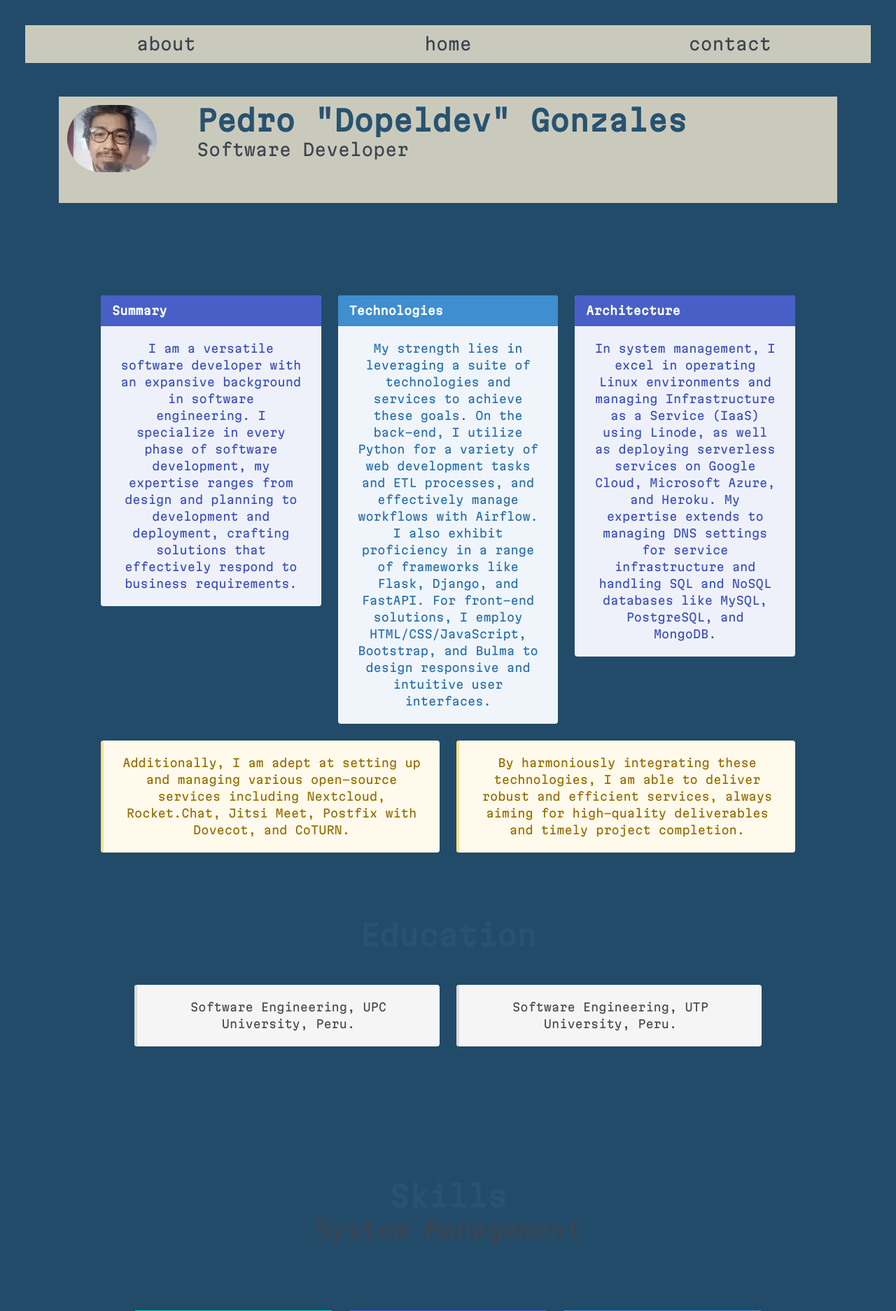
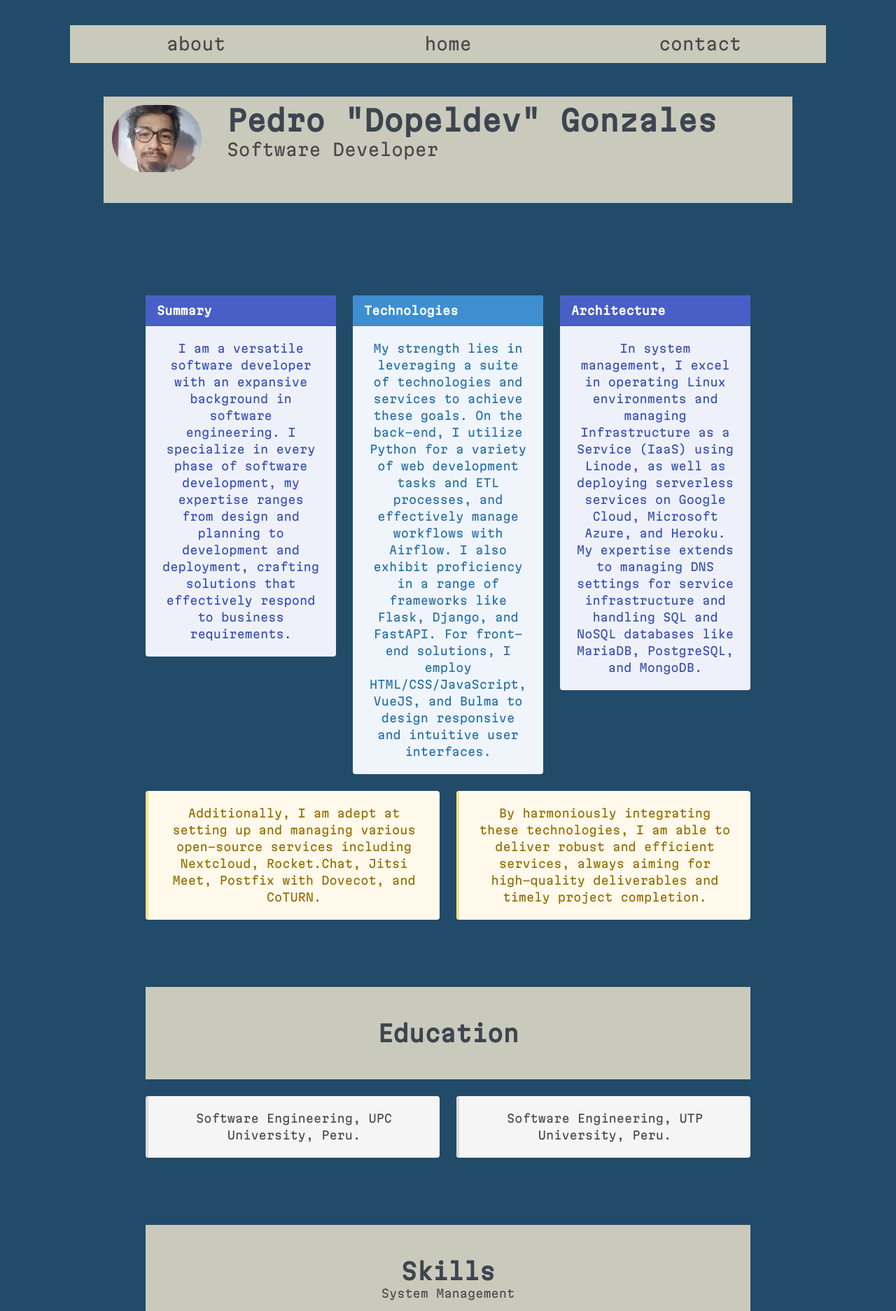
Before and after one commit to dopelDev/about, a Flask app: page / in a window 1280 px wide. Shown: the top 1873 px of the page at 70% size. Run offline with Flask 3, Linux system fonts and the light colour scheme.

Commit message:
version 1.1 day 2 'templates'

```diff
--- a/about/static/sass/main.sass
+++ b/about/static/sass/main.sass
@@ -40,8 +40,7 @@ $color5: #285270
 //custom bulma _colors
 
 //custom bulma
-$title-color: $color5
-$subtitle-color: $color3
+$title-color: $color3
 
 // import bulma
 @import "../../../node_modules/bulma/bulma.sass"
--- a/about/templates/about.html
+++ b/about/templates/about.html
@@ -6,9 +6,11 @@
 		{% include 'includes/header.html' %}
 	</head>
 	<body class="color1">
-		{% include 'includes/summary.html' %}
+		<div class="container is-max-widescreen">
+			{% include 'includes/summary.html' %}
+			<footer>
+				{% include 'includes/footer.html' %}
+			</footer>
+		</div>
 	</body>
-	<footer>
-		{% include 'includes/footer.html' %}
-	</footer>
 </html>
--- a/about/templates/includes/footer.html
+++ b/about/templates/includes/footer.html
@@ -1,27 +1,10 @@
-<footer class="footer">
-	<div class="container">
-		<div class="columns">
-			<div class="column is-6">
-				<div class="section has-text-centered">
-					<p class="title is-5">Created by Pedro <b>'Dopeldev'</b> Gonzales @ 2023</p>
-					<p class="subtitle is-6">Powered by Flask, Bulma and VueJS.</p>
-				</div>
+<div class="container main-font">
+	<div class="columns">
+		<div class="column">
+			<div class="section has-text-centered">
+				<p class="is-size-4 text-color4">Created by Pedro <b>'Dopeldev'</b> Gonzales @ 2023</p>
+				<p class="is-6 text-color4">Powered by Flask, Bulma and VueJS.</p>
 			</div>
-			<div class="column is-4">
-				<div class="section has-text-centered">
-					<h2 class="title is-5">Contacts</h2>
-					<p>
-					<a href="mailto:gonzales@dopeldev.com">
-						<span class="icon is-large">
-							<i class="fas fa-envelope fa-2xl"></i>
-						</span>
-					</a>
-					<a href="https://github.com/dopelDev" target="_blank" rel="noopener">
-						<span class="icon is-large">
-							<i class="fab fa-github fa-2xl"></i>
-						</span>
-					</a>
-					</p>
-				</div>
-			</div>
-</footer>
+		</div>
+	</div>
+</div>
--- a/about/templates/includes/section1.html
+++ b/about/templates/includes/section1.html
@@ -2,10 +2,10 @@
 	<div class="column">
 		<article class="message is-link">
 			<div class="message-header">
-				<p class="is-size-6">Summary</p>
+				<p class="is-size-2 is-size-6-desktop">Summary</p>
 			</div>
 			<div class="message-body">
-				<p class="has-text-centered is-size-6">I am a versatile software developer with an expansive background in
+				<p class="has-text-centered is-size-3 is-size-6-desktop">I am a versatile software developer with an expansive background in
 				software engineering. I specialize in every phase of software
 				development, my expertise ranges from design and planning to development
 				and deployment, crafting solutions that effectively respond to business
@@ -16,39 +16,39 @@
 	<div class="column">
 		<article class="message is-info">
 			<div class="message-header">
-				<p class="is-size-6">Technologies</p>
+				<p class="is-size-2 is-size-6-desktop">Technologies</p>
 			</div>
 			<div class="message-body">
-				<p class="has-text-centered is-size-6">My strength lies in leveraging a suite of technologies and services
+				<p class="has-text-centered is-size-3 is-size-6-desktop">My strength lies in leveraging a suite of technologies and services
 				to achieve these goals. On the back-end, I utilize Python for a variety of
 				web development tasks and ETL processes, and effectively manage
 				workflows with Airflow. I also exhibit proficiency in a range of
 				frameworks like Flask, Django, and FastAPI. For front-end solutions, I
-				employ HTML/CSS/JavaScript, Bootstrap, and Bulma to design responsive
+				employ HTML/CSS/JavaScript, VueJS, and Bulma to design responsive
 				and intuitive user interfaces.</p>
 			</div>
 	</div>
 	<div class="column">
 		<article class="message is-link">
 			<div class="message-header">
-				<p class="is-size-6 ">Architecture</p>
+				<p class="is-size-2 is-size-6-desktop">Architecture</p>
 			</div>
 			<div class="message-body">
-				<p class="has-text-centered is-size-6">In system management, I excel in operating Linux environments and
+				<p class="has-text-centered is-size-3 is-size-6-desktop">In system management, I excel in operating Linux environments and
 				managing Infrastructure as a Service (IaaS) using Linode, as well as
 				deploying serverless services on Google Cloud, Microsoft Azure, and
 				Heroku. My expertise extends to managing DNS settings for service
-				infrastructure and handling SQL and NoSQL databases like MySQL,
+				infrastructure and handling SQL and NoSQL databases like MariaDB,
 				PostgreSQL, and MongoDB.</p>
 			</div>
 		</article>
 	</div>
 </div>
-<div class="columns">
+<div class="columns is-desktop">
 	<div class="column">
 		<article class="message is-warning">
 			<div class="message-body">
-				<p class="has-text-centered is-size-6">Additionally, I am adept at setting up and managing various open-source
+				<p class="has-text-centered is-size-3 is-size-6-desktop">Additionally, I am adept at setting up and managing various open-source
 				services including Nextcloud, Rocket.Chat, Jitsi Meet, Postfix
 				with Dovecot, and CoTURN.</p>
 			</div>
@@ -57,7 +57,7 @@
 	<div class="column">
 		<article class="message is-warning">
 			<div class="message-body">
-				<p class="has-text-centered is-size-6">By harmoniously integrating these technologies, I am able to deliver
+				<p class="has-text-centered is-size-3 is-size-6-desktop">By harmoniously integrating these technologies, I am able to deliver
 				robust and efficient services, always aiming for high-quality
 				deliverables and timely project completion.</p>
 			</div>
--- a/about/templates/includes/section2.html
+++ b/about/templates/includes/section2.html
@@ -1,21 +1,23 @@
-<div class="hero font-main">
-	<h1 class="title is-2 has-text-centered">Education</h1>
+<div class="block">
+	<section class="hero">
+		<div class="hero-body color4">
+			<p class="title is-2 is-size-3-desktop has-text-centered color4">Education</p>
 		</div>
-<section class="section">
-	<div class="columns">
+	</section>
+</div>
+<div class="columns is-desktop">
 	<div class="column">
 		<article class="message">
 			<div class="message-body">
-					<p class="has-text-centered is-size-6">Software Engineering, UPC University, Peru.</p>
+				<p class="has-text-centered is-size-3 is-size-6-desktop">Software Engineering, UPC University, Peru.</p>
 			</div>
 		</article>
 	</div>
 	<div class="column">
 		<article class="message">
 			<div class="message-body">
-					<p class="has-text-centered is-size-6">Software Engineering, UTP University, Peru.</p>
+				<p class="has-text-centered is-size-3 is-size-6-desktop">Software Engineering, UTP University, Peru.</p>
 			</div>
 		</article>
 	</div>
 </div>
-</section>
--- a/about/templates/includes/section3.html
+++ b/about/templates/includes/section3.html
@@ -1,10 +1,11 @@
-<div class="hero font-main">
-	<div class="hero-body">
-		<p class="title is-2 has-text-centered" id="skills">Skills</p>
-		<p class="subtitle is-3 has-text-centered" id="system-management">System Management</p>
+<div class="block">
+	<section class="hero">
+		<div class="hero-body color4">
+			<p class="title is-2 is-size-3-desktop has-text-centered">Skills</p>
+			<p class="subtitle is-3 is-size-6-desktop has-text-centered">System Management</p>
 		</div>
+	</section>
 </div>
-<section class="section font-main">
 <div class="columns is-desktop">
 	<div class="column">
 		<article class="message is-primary">
@@ -12,7 +13,7 @@
 				<p class="is-size-2 is-size-6-desktop">Linux Environments:</p>
 			</div>
 			<div class="message-body">
-					<p class="has-text-centered is-size-2 is-size-6-desktop">Proficient in managing and configuring Linux systems for optimal
+				<p class="has-text-centered is-size-3 is-size-6-desktop">Proficient in managing and configuring Linux systems for optimal
 				performance.</p>
 			</div>
 		</article>
@@ -20,21 +21,20 @@
 	<div class="column">
 		<article class="message is-link">
 			<div class="message-header">
-					<p class="is-size-2 is-size-6-desktop">Self-managed infrastructure with Linode:</p>
+				<p class="is-size-2 is-size-6-desktop">Self-managed infrastructure:</p>
 			</div>
 			<div class="message-body">
-					<p class="has-text-centered is-size-2 is-size-6-desktop">Skilled in managing and deploying applications on Linode’s cloud
-					platform.</p>
+				<p class="has-text-centered is-size-3 is-size-6-desktop">Skilled in setting, management and deploying applications on VPS (Virtual private server) at Linode and other suppliers.</p>
 			</div>
 		</article>
 	</div>
 	<div class="column">
 		<article class="message is-info">
 			<div class="message-header">
-					<p class="is-size-2 is-size-6-desktop">Serverless Services with Google Cloud, Microsoft Azure, and Heroku:</p>
+				<p class="is-size-2 is-size-6-desktop">Serverless Services with Google Cloud Platform, Microsoft Azure, and Heroku:</p>
 			</div>
 			<div class="message-body">
-					<p class="has-text-centered is-size-2 is-size-6-desktop">Proficient in utilizing serverless computing to build and run
+				<p class="has-text-centered is-size-3 is-size-6-desktop">Proficient in utilizing serverless computing to build and run
 				applications.</p>
 			</div>
 		</article>
@@ -44,10 +44,10 @@
 	<div class="column">
 		<article class="message is-success">
 			<div class="message-header">
-					<p class="is-size-2 is-size-6-desktop">DNS Configuration for Service Infrastructure:</p>
+				<p class="title is-size-2 is-size-6-desktop">DNS Configuration for Service Infrastructure:</p>
 			</div>
 			<div class="message-body">
-					<p class="has-text-centered is-size-2 is-size-6-desktop">Experienced in managing DNS settings for robust service
+				<p class="has-text-centered is-size-3 is-size-6-desktop">Experienced in managing DNS settings for robust service
 				infrastructure.</p>
 			</div>
 		</article>
@@ -58,7 +58,7 @@
 				<p class="is-size-2 is-size-6-desktop">SQL and NoSQL Databases:</p>
 			</div>
 			<div class="message-body">
-					<p class="has-text-centered is-size-2 is-size-6-desktop">Skilled in handling SQL and NoSQL databases like MySQL, PostgreSQL,
+				<p class="has-text-centered is-size-3 is-size-6-desktop">Skilled in handling SQL and NoSQL databases like MariaDB, PostgreSQL,
 				and MongoDB.</p>
 			</div>
 		</article>
@@ -69,11 +69,10 @@
 				<p class="is-size-2 is-size-6-desktop">Open Source Services:</p>
 			</div>
 			<div class="message-body">
-					<p class="has-text-centered is-size-2 is-size-6-desktop">Skilled in setting up and managing various open-source services
+				<p class="has-text-centered is-size-3 is-size-6-desktop">Skilled in setting up and managing various open-source services
 				including Nextcloud, Rocket.Chat, Jitsi Meet, Postfix with Dovecot,
 				and CoTURN.</p>
 			</div>
 		</article>
 	</div>
 </div>
-</section>
--- a/about/templates/includes/section4.html
+++ b/about/templates/includes/section4.html
@@ -1,9 +1,10 @@
-<div class="hero font-main">
-	<div class="hero-body">
-		<p class="title is-2 has-text-centered" id="backend">Back-End</p>
+<div class="block">
+	<section class="hero">
+		<div class="hero-body color4">
+			<p class="title is-2 is-size-3-desktop has-text-centered color4">Back-End</p>
 		</div>
+	</section>
 </div>
-<section class="section font-main">
 <div class="columns is-desktop">
 	<div class="column">
 		<article class="message is-primary">
@@ -11,7 +12,7 @@
 				<p class="is-size-2 is-size-6-desktop">Python for Web Development and ETL Data Extraction Automation:</p>
 			</div>
 			<div class="message-body">
-					<p class="has-text-centered is-size-2 is-size-6-desktop">Utilize Python for diverse web development tasks and efficient ETL
+				<p class="has-text-centered is-size-3 is-size-6-desktop">Utilize Python for diverse web development tasks and efficient ETL
 				processes.</p>
 			</div>
 		</article>
@@ -22,7 +23,7 @@
 				<p class="is-size-2 is-size-6-desktop">Workflow Management with Airflow:</p>
 			</div>
 			<div class="message-body">
-					<p class="has-text-centered is-size-2 is-size-6-desktop">Capable of managing complex workflows using Airflow.</p>
+				<p class="has-text-centered is-size-3 is-size-6-desktop">Capable of managing complex workflows using Airflow.</p>
 			</div>
 		</article>
 	</div>
@@ -32,7 +33,7 @@
 				<p class="is-size-2 is-size-6-desktop">Apache2 for PHP Backend:</p>
 			</div>
 			<div class="message-body">
-					<p class="has-text-centered is-size-2 is-size-6-desktop">Proficient in using Apache2 for setting up and managing PHP
+				<p class="has-text-centered is-size-3 is-size-6-desktop">Proficient in using Apache2 for setting up and managing PHP
 				backends.</p>
 			</div>
 	</div>
@@ -44,7 +45,7 @@
 				<p class="is-size-2 is-size-6-desktop">Nginx as a Reverse Proxy:</p>
 			</div>
 			<div class="message-body">
-					<p class="has-text-centered is-size-2 is-size-6-desktop">Skilled in implementing Nginx as a reverse proxy for increased
+				<p class="has-text-centered is-size-3 is-size-6-desktop">Skilled in implementing Nginx as a reverse proxy for increased
 				performance and security.</p>
 			</div>
 		</article>
@@ -52,10 +53,10 @@
 	<div class="column">
 		<article class="message is-warning">
 			<div class="message-header">
-					<p class="is-size-2 is-size-6-desktop">SSL Certificates Creation with Certbot:</p>
+				<p class="is-size-2 is-size-6-desktop">SSL Certificates Generated with Certbot:</p>
 			</div>
 			<div class="message-body">
-					<p class="has-text-centered is-size-2 is-size-6-desktop">Capable of managing the SSL certificate lifecycle using Certbot.</p>
+				<p class="has-text-centered is-size-3 is-size-6-desktop">Capable of managing the SSL certificate lifecycle using Certbot.</p>
 			</div>
 		</article>
 	</div>
@@ -65,7 +66,7 @@
 				<p class="is-size-2 is-size-6-desktop">Gunicorn:</p>
 			</div>
 			<div class="message-body">
-					<p class="has-text-centered is-size-2 is-size-6-desktop">Experienced in running Python web applications using the Gunicorn
+				<p class="has-text-centered is-size-3 is-size-6-desktop">Experienced in running Python web applications using the Gunicorn
 				HTTP server.</p>
 			</div>
 		</article>
@@ -78,7 +79,7 @@
 				<p class="is-size-2 is-size-6-desktop">Redis:</p>
 			</div>
 			<div class="message-body">
-					<p class="has-text-centered is-size-2 is-size-6-desktop">Proficient in utilizing Redis for caching, messaging, and
+				<p class="has-text-centered is-size-3 is-size-6-desktop">Proficient in utilizing Redis for caching, messaging, and
 				other database operations.</p>
 			</div>
 		</article>
@@ -89,7 +90,7 @@
 				<p class="is-size-2 is-size-6-desktop">Flask/Django/FastAPI:</p>
 			</div>
 			<div class="message-body">
-					<p class="has-text-centered is-size-2 is-size-6-desktop">Proficient in developing backend services using Flask, Django,
+				<p class="has-text-centered is-size-3 is-size-6-desktop">Proficient in developing backend services using Flask, Django,
 				and FastAPI.</p>
 			</div>
 		</article>
@@ -100,7 +101,7 @@
 				<p class="is-size-2 is-size-6-desktop">Docker & Docker Compose:</p>
 			</div>
 			<div class="message-body">
-					<p class="has-text-centered is-size-2 is-size-6-desktop">
+				<p class="has-text-centered is-size-3 is-size-6-desktop">
 				Proficient in deploying containers with Docker for streamlined development.
 				Experienced in running multi-container apps with Docker Compose.
 				</p>
@@ -108,13 +109,13 @@
 		</article>
 	</div>
 </div>
+<div class="block mt-6">
+	<section class="hero">
+		<div class="hero-body color4">
+			<p class="title is-2 is-size-3-desktop has-text-centered">Front-End</p>
+		</div>
 	</section>
-<div class="hero font-main">
-	<div class="hero-body">
-		<p class="title is-2 has-text-centered" id="front-end">Front-End</p>
 </div>
-</div>
-<section class="section font-main">
 <div class="columns is-desktop">
 	<div class="column">
 		<article class="message is-primary">
@@ -122,7 +123,7 @@
 				<p class="is-size-2 is-size-6-desktop">HTML/CSS/JavaScript:</p>
 			</div>
 			<div class="message-body">
-					<p class="has-text-centered is-size-2 is-size-6-desktop">Solid understanding of these fundamental front-end technologies
+				<p class="has-text-centered is-size-3 is-size-6-desktop">Solid understanding of these fundamental front-end technologies
 				for creating interactive web pages.</p>
 			</div>
 		</article>
@@ -133,13 +134,31 @@
 				<p class="is-size-2 is-size-6-desktop">Bulma:</p>
 			</div>
 			<div class="message-body">
-					<p class="has-text-centered is-size-2 is-size-6-desktop">A modern, responsive CSS framework that's highly
+				<p class="has-text-centered is-size-3 is-size-6-desktop">A modern, responsive CSS framework that's highly
 				customizable, with a clean syntax, facilitating efficient web design
 				across all devices.</p>
 			</div>
 		</article>
 	</div>
+	<div class="column">
+		<article class="message is-info">
+			<div class="message-header">
+				<p class="is-size-2 is-size-6-desktop">VueJS:</p>
 			</div>
-
+			<div class="message-body">
+				<p class="has-text-centered is-size-3 is-size-6-desktop">A progressive JavaScript framework for building interactive
+				web interfaces.</p>
 			</div>
-</section>
+		</article>
+	</div>
+	<div class="column">
+		<article class="message is-success">
+			<div class="message-header">
+				<p class="is-size-2 is-size-6-desktop">SASS:</p>
+			</div>
+			<div class="message-body">
+				<p class="has-text-centered is-size-3 is-size-6-desktop">Sass is a powerful CSS preprocessor that enhances CSS with features like variables, nested rules, and mixins, streamlining the styling process for complex web designs.</p>
+			</div>
+		</article>
+	</div>
+</div>
--- a/about/templates/includes/section5.html
+++ b/about/templates/includes/section5.html
@@ -1,12 +1,13 @@
-<div class="hero">
-	<div class="hero-body">
-		<p class="title is-2 has-text-centered" id="languages">Languages</p>
+<div class="block">
+	<section class="hero">
+		<div class="hero-body color4">
+			<p class="title is-2 is-size-3-desktop has-text-centered">Languages</p>
 		</div>
+	</section>
 </div>
-<section class="section font-main">
 <div class="columns is-desktop">
 	<div class="column">
-			<div class="message is-dark">
+		<div class="message">
 			<div class="message-body">
 				<p class="has-text-centered is-size-2 is-size-6-desktop">Spanish (Native)</p>
 			</div>
--- a/about/templates/includes/summary.html
+++ b/about/templates/includes/summary.html
@@ -16,7 +16,7 @@
 			{% include 'includes/section4.html' %}
 		</section>
 		<section class="section">
-			{% include 'includes/section4.html' %}
+			{% include 'includes/section5.html' %}
 		</section>
 	</section>
 </section>
```
Also changed, not shown: requirements.txt (added, +10 -0 lines), about/static/css/main.css, 1 other file. Lines whose indentation alone changed are shown as unchanged.
